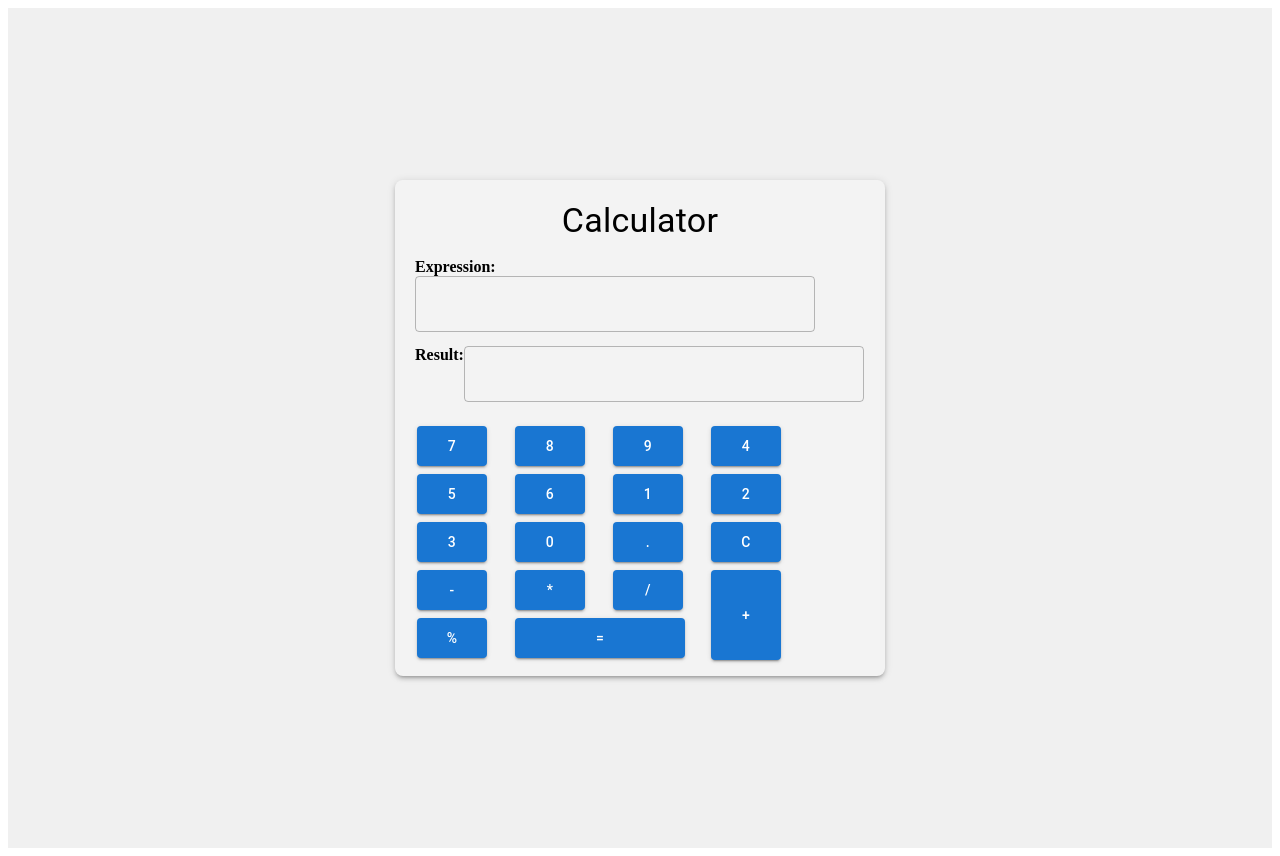
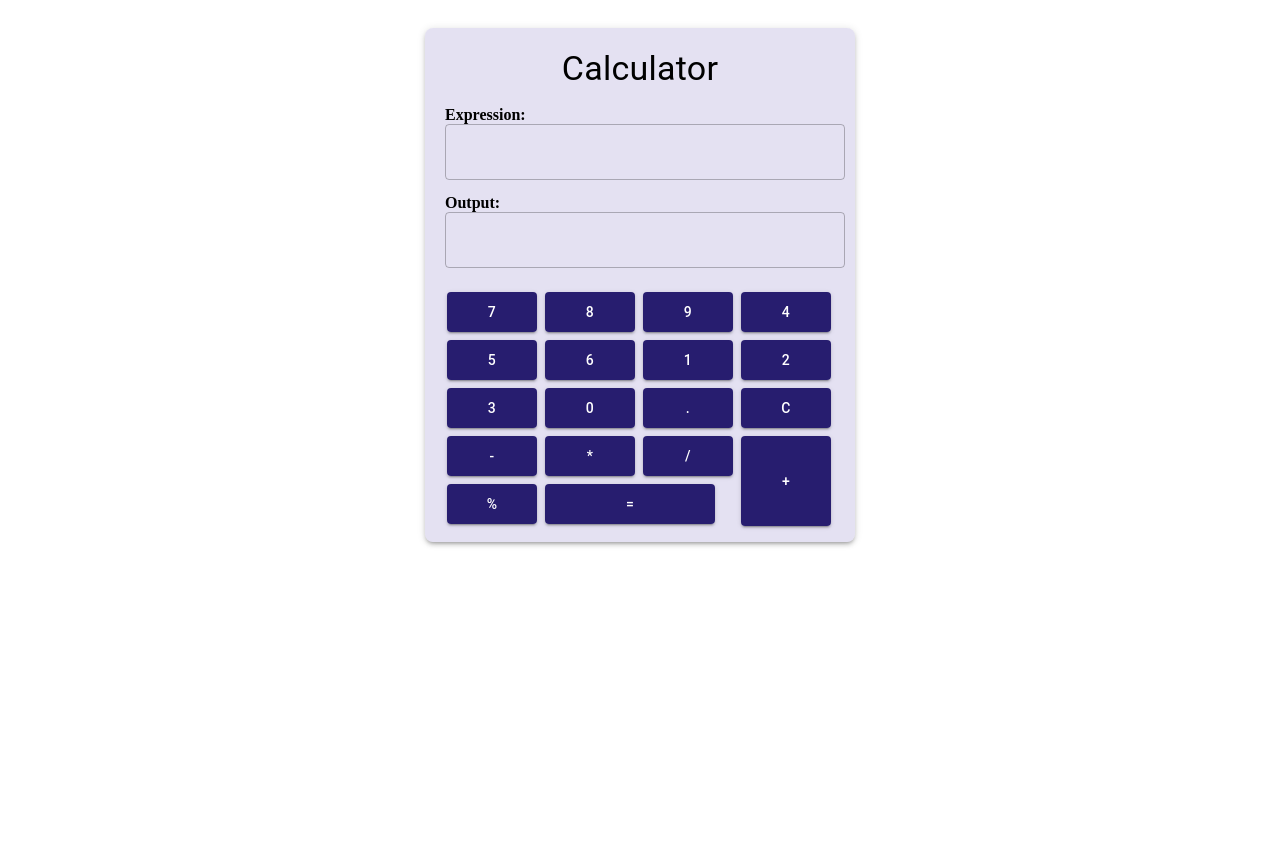
Before and after one commit to sadamali-oc/Calculator, a React (Vite) app: page / in a window 1280 px wide. After the commit the page ends 800 px from the top, so only its background shows below. Built offline with nearby package versions, Linux system fonts and the light colour scheme.

Commit message:
styled the button

```diff
--- a/src/components/atoms/basicButton/index.jsx
+++ b/src/components/atoms/basicButton/index.jsx
@@ -6,7 +6,7 @@ function BasicButton({ label, onClick ,sx={}}) {
     <div>
       <Button
         variant="contained"
-        sx={{ minWidth: "70px", height: "40px", margin: "2px",
+        sx={{ minWidth: "90px", height: "40px", margin: "2px", bgcolor: "#22186bf8",
           ...sx }}
         onClick={() => {
           onClick(label);
--- a/src/components/molecules/displayWithLabel/index.jsx
+++ b/src/components/molecules/displayWithLabel/index.jsx
@@ -3,7 +3,7 @@ import InputDisplay from '../../atoms/inputDisplay';
 
 const DisplayWithLabel = ({ label, value, testId }) => {
   return (
-    <div sx={{ display: 'flex',gap:'5px', alignItems: 'center', marginBottom: '2px' }}>
+    <div sx={{ display: 'flex',gap:'5px', alignItems: 'center', marginBottom: '2px' , margined:0}}>
       <strong>{label}:</strong>
       <InputDisplay value={value} data-testid={testId} />
     </div>
--- a/src/components/templates/calculatorTemplate/index.jsx
+++ b/src/components/templates/calculatorTemplate/index.jsx
@@ -7,12 +7,11 @@ const CalculatorTemplate = ({ title, expressionDisplay, resultDisplay, keypad })
       <Box
         sx={{
           padding: "20px",
-          maxWidth: "450px",
-          width: "100%",
+          maxWidth: "390px",
           margin: "0 auto",
           boxShadow: 3,
           borderRadius: "8px",
-          bgcolor: "#ffffff2c"
+          bgcolor: "#aba1d552"
         }}
       >
         <Typography variant="h4" sx={{ marginBottom: "16px", textAlign: "center" }}>
--- a/src/pages/calculator/normalCalculator/CalculatorPage.css
+++ b/src/pages/calculator/normalCalculator/CalculatorPage.css
@@ -1,8 +1,11 @@
-.calculator-page {
-    display: flex;
-    justify-content: center;
-    align-items: center;
-    min-height: 100vh;
-    background-color: #f0f0f0;
-    padding: 20px;
-  }
+/* .calculator-page {
+  display: flex;
+  justify-content: center;
+  align-items: center;
+  min-height: 100vh;
+  background-color: #e5dbdbc3;
+  font-weight: 500;
+  font-family: 'Franklin Gothic Medium', 'Arial Narrow', Arial, sans-serif;
+  padding: 20px;
+  margin-left: 60px;
+} */
--- a/src/pages/calculator/normalCalculator/calculatorContainer/index.jsx
+++ b/src/pages/calculator/normalCalculator/calculatorContainer/index.jsx
@@ -33,7 +33,7 @@ const CalculatorContainer = () => {
   );
 
   const resultDisplay = (
-    <DisplayWithLabel label="Result" value={result} testId="Result"
+    <DisplayWithLabel label="Output" value={result} testId="Result"
 
     />
   );
```
